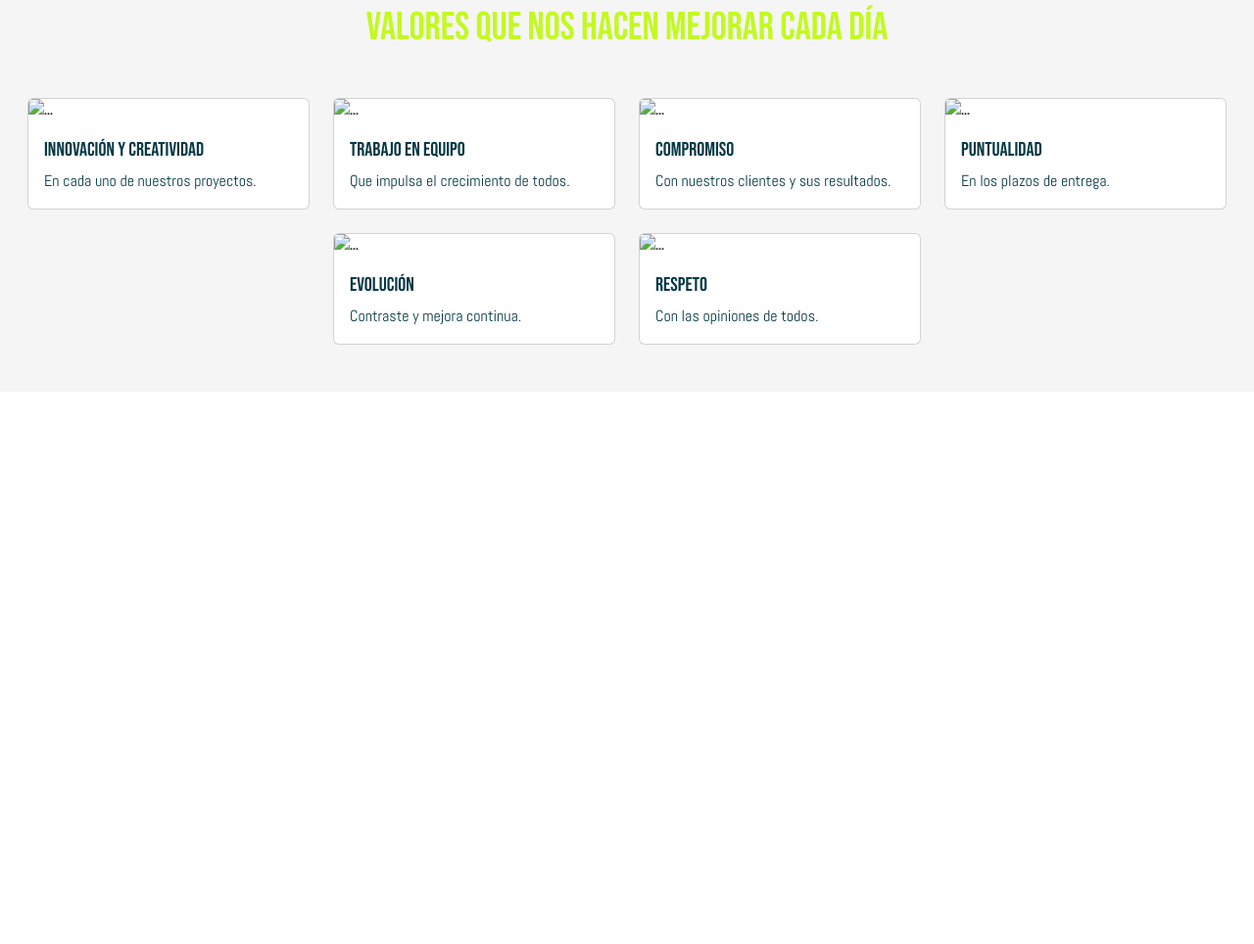
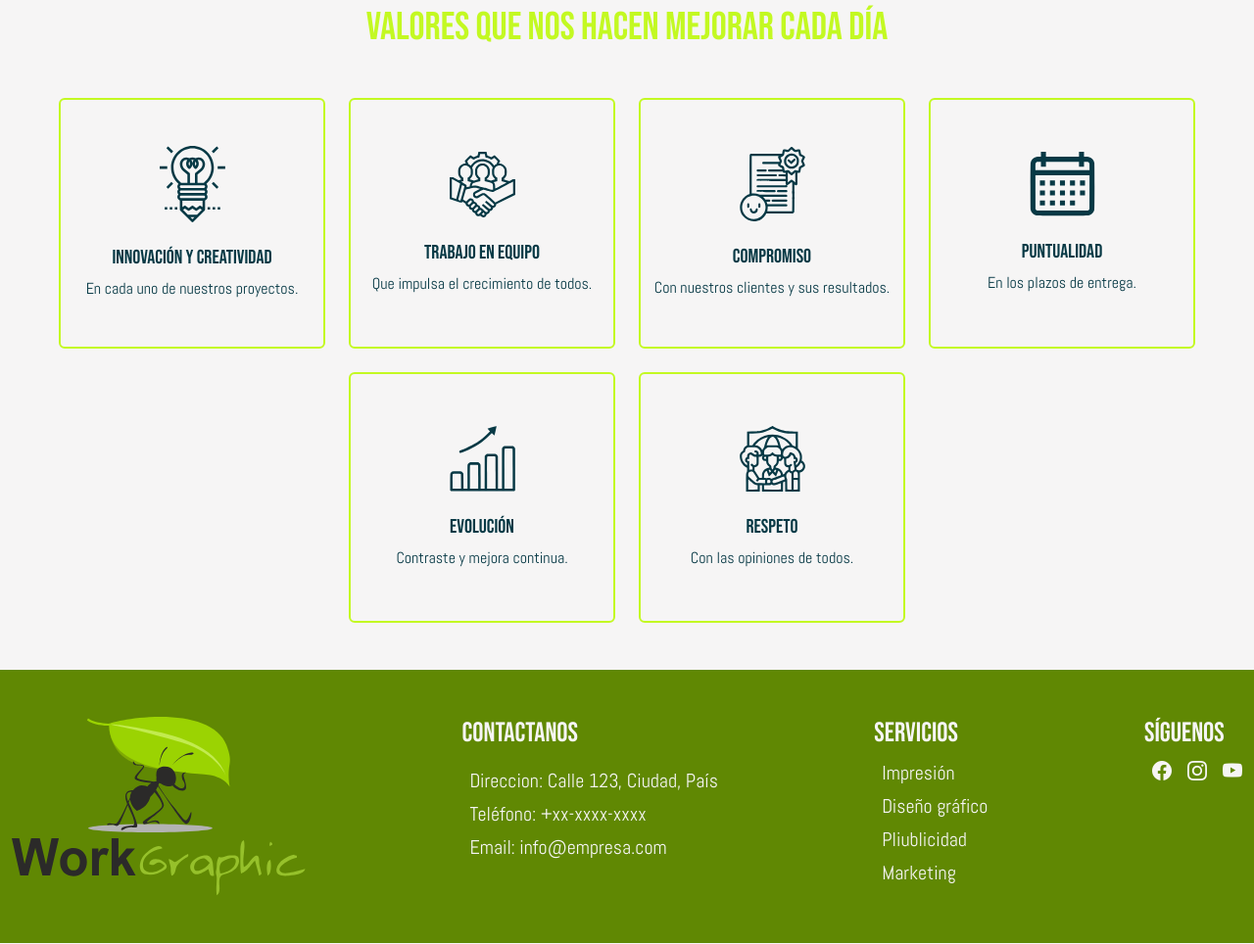
Before and after one commit to VillD/workGraphic, a website: page nosotros.html in a window 1280 px wide. Shown: the part 1836-2800 px from the top of the page at 98% size. Before the commit the page ends 2236 px from the top, so only its background shows below. Drawn offline with nearby package versions, Linux system fonts and the light colour scheme.

Commit message:
pagina de servicios

```diff
--- a/nosotros.html
+++ b/nosotros.html
@@ -56,7 +56,7 @@
 								</li>
 								<!--!-----------------------------------------------------------------------------------------!-->
 								<li class="nav-item dropdown custom-drop">
-									<a class="nav-link" href="#"> SERVICIOS </a>
+									<a class="nav-link" href="./servicios.html"> SERVICIOS </a>
 									<ul class="drop-hover list-unstyled">
 										<li class="">
 											<a class="" href="#">IMPRESIÓN</a>
@@ -219,71 +219,204 @@
 				</div>
 			</section>
 
-			<section class="valores container-xxl bg-gray-100 py-5">
+			<section class="valores bg-gray-100 py-5">
+				<div class="container-xxl">
 					<p class="h1 text-green-400 text-center mb-5">
 						VALORES QUE NOS HACEN MEJORAR CADA DÍA
 					</p>
 
 					<div class="d-flex flex-wrap justify-content-center gap-4">
-					<article class="card" style="width: 18rem">
-						<img src="..." class="card-img-top" alt="..." />
-						<div class="card-body text-blue-900">
-							<h5 class="card-title">INNOVACIÓN Y CREATIVIDAD</h5>
-							<p class="card-text font-secundary">
+						<article
+							class="card d-flex justify-content-center align-items-center gap-4 border border-2 border-green-400 bg-transparent"
+							style="width: 17rem; height: 16rem"
+						>
+							<img
+								src="./assets/icons/icon-idea.svg"
+								class="card-img-top w-25 mx-auto"
+								alt="Icono de idea"
+							/>
+							<div class="text-blue-900">
+								<h5 class="card-title text-center">INNOVACIÓN Y CREATIVIDAD</h5>
+								<p class="card-text font-secundary text-center">
 									En cada uno de nuestros proyectos.
 								</p>
 							</div>
 						</article>
-					<article class="card" style="width: 18rem">
-						<img src="..." class="card-img-top" alt="..." />
-						<div class="card-body text-blue-900">
-							<h5 class="card-title">TRABAJO EN EQUIPO</h5>
-							<p class="card-text font-secundary">
+						<article
+							class="card d-flex justify-content-center align-items-center gap-4 border border-2 border-green-400 bg-transparent"
+							style="width: 17rem; height: 16rem"
+						>
+							<img
+								src="./assets/icons/icon-trabajoEquipo.svg"
+								class="card-img-top w-25 mx-auto"
+								alt="Icono de trabajo"
+							/>
+							<div class="text-blue-900">
+								<h5 class="card-title text-center">TRABAJO EN EQUIPO</h5>
+								<p class="card-text font-secundary text-center">
 									Que impulsa el crecimiento de todos.
 								</p>
 							</div>
 						</article>
 
-					<article class="card" style="width: 18rem">
-						<img src="..." class="card-img-top" alt="..." />
-						<div class="card-body text-blue-900">
-							<h5 class="card-title">COMPROMISO</h5>
-							<p class="card-text font-secundary">
+						<article
+							class="card d-flex justify-content-center align-items-center gap-4 border border-2 border-green-400 bg-transparent"
+							style="width: 17rem; height: 16rem"
+						>
+							<img
+								src="./assets/icons/icon-compromiso.svg"
+								class="card-img-top w-25 mx-auto"
+								alt="..."
+							/>
+							<div class="text-blue-900">
+								<h5 class="card-title text-center">COMPROMISO</h5>
+								<p class="card-text font-secundary text-center">
 									Con nuestros clientes y sus resultados.
 								</p>
 							</div>
 						</article>
 
-					<article class="card" style="width: 18rem">
-						<img src="..." class="card-img-top" alt="..." />
-						<div class="card-body text-blue-900">
-							<h5 class="card-title">PUNTUALIDAD</h5>
-							<p class="card-text font-secundary">En los plazos de entrega.</p>
+						<article
+							class="card d-flex justify-content-center align-items-center gap-4 border border-2 border-green-400 bg-transparent"
+							style="width: 17rem; height: 16rem"
+						>
+							<img
+								src="./assets/icons/icon-calendario.svg"
+								class="card-img-top w-25 mx-auto"
+								alt="Icono de puntualidad"
+							/>
+							<div class="text-blue-900">
+								<h5 class="card-title text-center">PUNTUALIDAD</h5>
+								<p class="card-text font-secundary text-center">
+									En los plazos de entrega.
+								</p>
 							</div>
 						</article>
 
-					<article class="card" style="width: 18rem">
-						<img src="..." class="card-img-top" alt="..." />
-						<div class="card-body text-blue-900">
-							<h5 class="card-title">EVOLUCIÓN</h5>
-							<p class="card-text font-secundary">
+						<article
+							class="card d-flex justify-content-center align-items-center gap-4 border border-2 border-green-400 bg-transparent"
+							style="width: 17rem; height: 16rem"
+						>
+							<img
+								src="./assets/icons/icon-rendimiento.svg"
+								class="card-img-top w-25 mx-auto"
+								alt="..."
+							/>
+							<div class="text-blue-900">
+								<h5 class="card-title text-center">EVOLUCIÓN</h5>
+								<p class="card-text font-secundary text-center">
 									Contraste y mejora continua.
 								</p>
 							</div>
 						</article>
 
-					<article class="card" style="width: 18rem">
-						<img src="..." class="card-img-top" alt="..." />
-						<div class="card-body text-blue-900">
-							<h5 class="card-title">RESPETO</h5>
-							<p class="card-text font-secundary">
+						<article
+							class="card d-flex justify-content-center align-items-center gap-4 border border-2 border-green-400 bg-transparent"
+							style="width: 17rem; height: 16rem"
+						>
+							<img
+								src="./assets/icons/icon-respeto.svg"
+								class="card-img-top w-25 mx-auto"
+								alt="..."
+							/>
+							<div class="text-blue-900">
+								<h5 class="card-title text-center">RESPETO</h5>
+								<p class="card-text font-secundary text-center">
 									Con las opiniones de todos.
 								</p>
 							</div>
 						</article>
 					</div>
+				</div>
 			</section>
 		</div>
+
+		<footer class="bg-green-700 mb-0">
+			<div class="container-xxl d-flex justify-content-lg-between py-5">
+				<div class="">
+					<a href="">
+						<img
+							src="./assets/images/logo-workGraphic.svg"
+							alt="Logo de WorkGraphic"
+							width="300"
+						/>
+					</a>
+				</div>
+				<div>
+					<p class="h3 text-gray-100">CONTACTANOS</p>
+					<ul class="font-secundary list-unstyled ms-2 mb-0 mt-3">
+						<li class="mb-0 pb-1">
+							<a class="text-decoration-none fs-5 text-gray-100" href="">
+								Direccion: Calle 123, Ciudad, País
+							</a>
+						</li>
+						<li class="mb-0 pb-1">
+							<a class="text-decoration-none fs-5 text-gray-100" href=""
+								>Teléfono: +xx-xxxx-xxxx</a
+							>
+						</li>
+						<li class="mb-0 pb-1">
+							<a class="text-decoration-none fs-5 text-gray-100" href=""
+								>Email: info@empresa.com</a
+							>
+						</li>
+					</ul>
+				</div>
+				<div>
+					<p class="h3 text-gray-100">SERVICIOS</p>
+					<ul class="list-unstyled font-secundary ms-2 mb-0">
+						<li class="pb-1">
+							<a class="text-gray-100 fs-5 text-decoration-none" href="">
+								Impresión</a
+							>
+						</li>
+						<li class="pb-1">
+							<a class="text-gray-100 fs-5 text-decoration-none" href=""
+								>Diseño gráfico</a
+							>
+						</li>
+						<li class="pb-1">
+							<a class="text-gray-100 fs-5 text-decoration-none" href=""
+								>Pliublicidad</a
+							>
+						</li>
+						<li class="pb-1">
+							<a class="text-gray-100 fs-5 text-decoration-none" href=""
+								>Marketing</a
+							>
+						</li>
+					</ul>
+				</div>
+				<div>
+					<p class="h3 text-gray-100">SÍGUENOS</p>
+					<ul class="list-unstyled d-flex gap-3 ms-2">
+						<li class="nav-item list-unstyled">
+							<a class="nav-link" href="">
+								<i class="bi bi-facebook fs-5 text-gray-100"></i>
+							</a>
+						</li>
+						<li class="nav-item">
+							<a class="nav-link" href="">
+								<i class="bi bi-instagram fs-5 text-gray-100"></i>
+							</a>
+						</li>
+
+						<li class="nav-item">
+							<a class="nav-link" href="">
+								<i class="bi bi-youtube fs-5 text-gray-100"></i>
+							</a>
+						</li>
+					</ul>
+				</div>
+			</div>
+			<p
+				class="font-secundary fs-6 text-center mb-0 text-green-900 bg-gray-100 py-2"
+			>
+				© 2023 WorkGraphic. Todos los derechos reservados. <br />
+				Designed by <a href="" class="text-green-900">DDDesign</a> and
+				<a href="" class="d-inline text-green-900">Tabo</a>
+			</p>
+		</footer>
 
 		<script src="https://cdn.jsdelivr.net/npm/swiper@11/swiper-bundle.min.js"></script>
 
--- a/style.scss
+++ b/style.scss
@@ -152,6 +152,13 @@ a i:hover {
 .imagenEquipo:hover {
 	transform: scale(1.1);
 }
+.textoSuspensivo {
+	display: -webkit-box;
+	white-space: normal;
+	-webkit-box-orient: vertical;
+	-webkit-line-clamp: 5;
+	overflow: hidden;
+}
 
 @keyframes rowBottom {
 	0% {
```
Also changed, not shown: servicios.html (added, +314 -0 lines), assets/icons/icon-calendario.svg (added), assets/icons/icon-compromiso.svg (added), assets/icons/icon-idea.svg (added), assets/icons/icon-rendimiento.svg (added), assets/icons/icon-respeto.svg (added), assets/icons/icon-trabajoEquipo.svg (added), assets/images/image-servicioDiseño.png (added), assets/images/image-servicioImpresion.png (added), assets/images/image-servicioPublcidad.png (added), assets/images/image-serviciosWorkGraphic2.jpeg (added), assets/images/imagen-serviciosWorkGraphic.webp (added), assets/images/imagen-serviciosWorkGraphic3.webp (added), style.css, 1 other file. Lines whose indentation alone changed are shown as unchanged.
